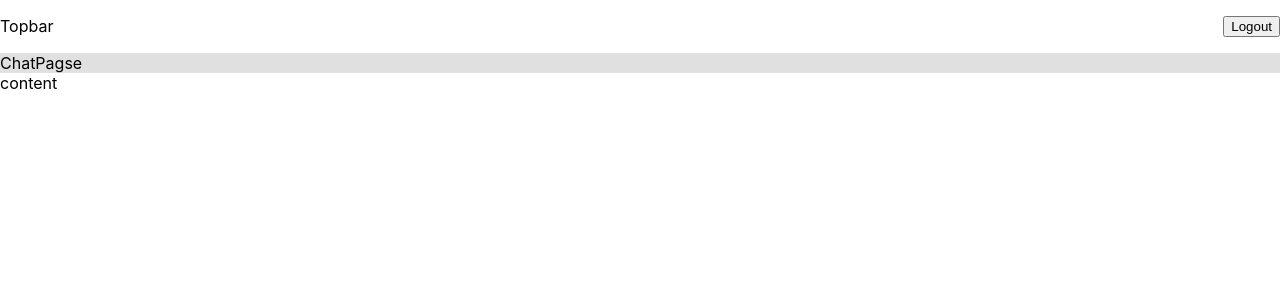
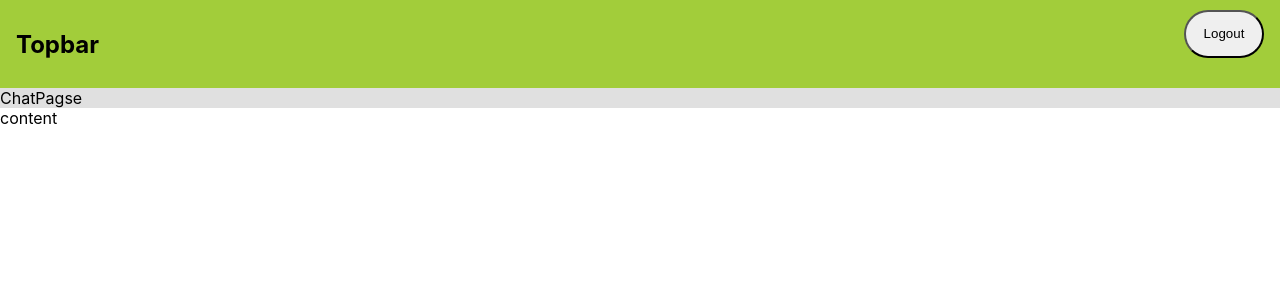
Before and after one commit to AmanSingh137/chatapp, a React (Create React App) app: page /chats in a window 1280 px wide. Shown: the top 300 px of the page. Built offline with nearby package versions, Linux system fonts and the light colour scheme; sample sign-in values are in the browser's storage.

Commit message:
Logout button and topbar added

```diff
--- a/src/components/Topbar.jsx
+++ b/src/components/Topbar.jsx
@@ -9,7 +9,8 @@ const Topbar = () => {
   const navigate = useNavigate();
   return (
     <TopbarStyles>
-      <div>Topbar</div>
+      <h2>Topbar</h2>
+
       <button
         onClick={() => {
           dispatch(logout());
@@ -27,5 +28,12 @@ export default Topbar;
 const TopbarStyles = styled.div`
   display: flex;
   justify-content: space-between;
-  padding: 1rem 0;
+  padding: 0.6rem 1rem;
+  background-color: ${(props) => props.theme.primaryColor};
+  button {
+    height: 3rem;
+    width: 5rem;
+    border-radius: 40px;
+    cursor: pointer;
+  }
 `;
```
